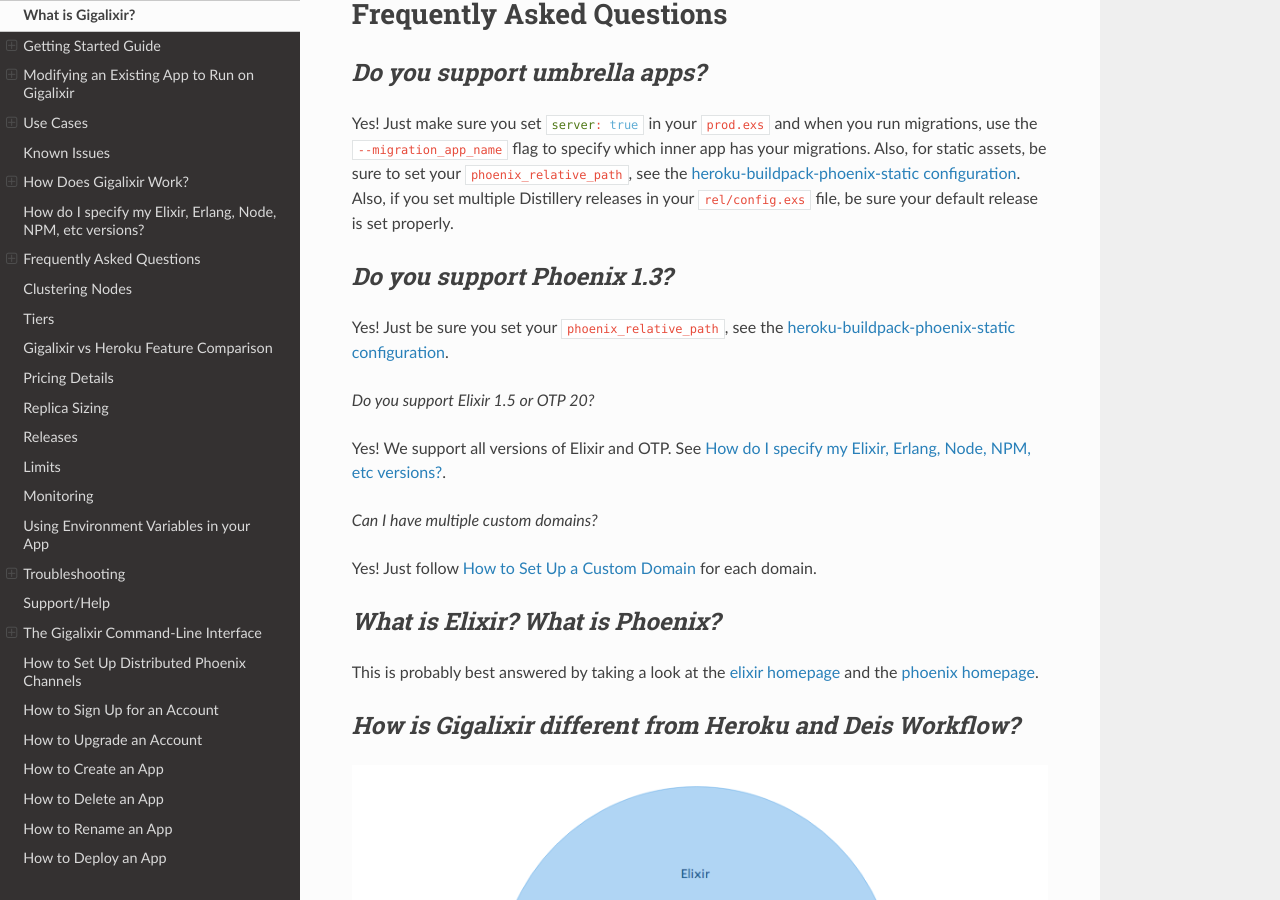
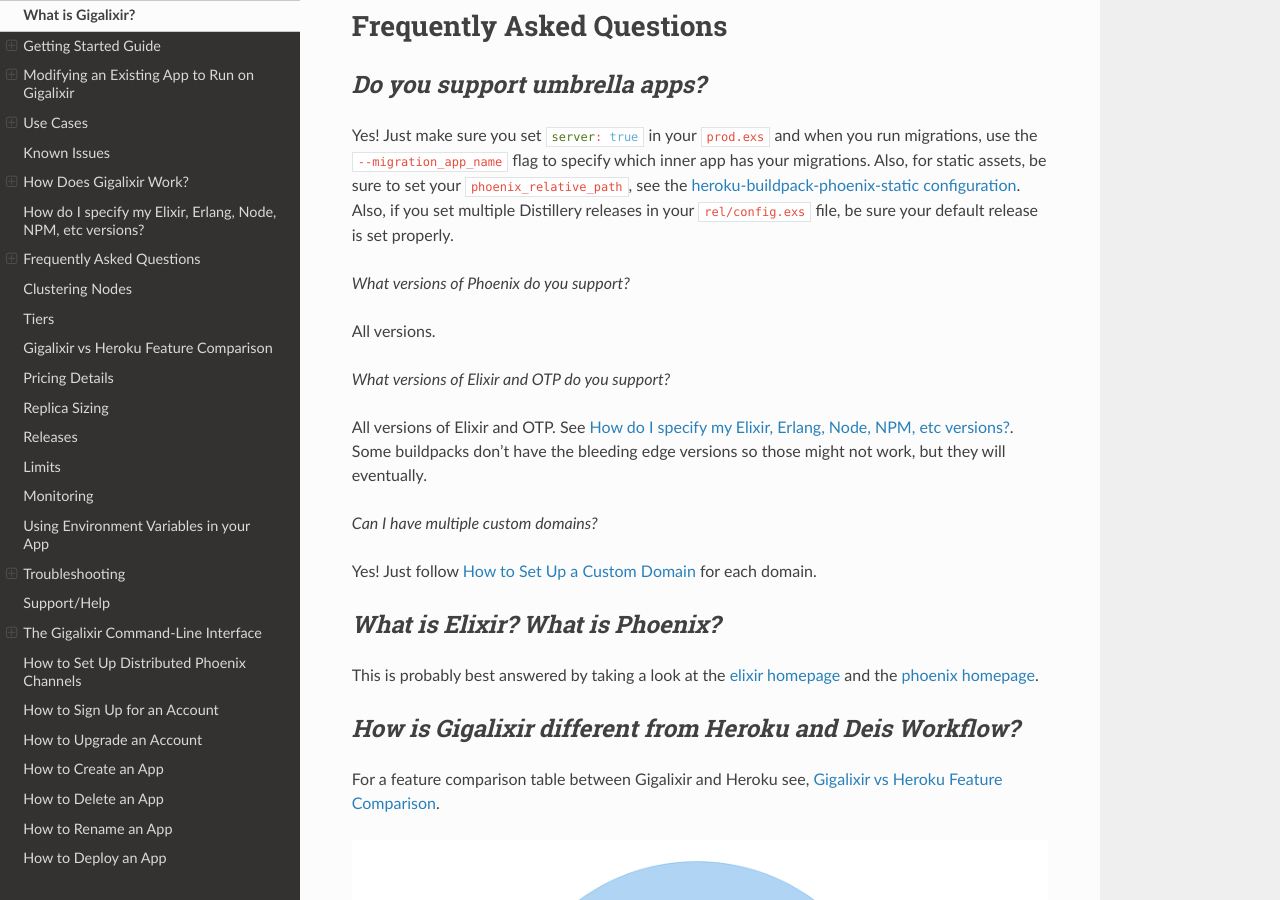
Before and after one commit to gigalixir/gigalixir-cli, a Sphinx documentation site: the page built from docs/source/main.rst, in a window 1280 px wide and 900 px high, scrolled down 12404 px. Built offline with Sphinx 7.4.7 and the Read the Docs theme 2.0.0, drawn with Linux system fonts in a browser that asks for light colours; some of the changed text lies outside the part shown.

Commit message:
docs. upgrading to phx 1.3.

```diff
--- a/docs/source/main.rst
+++ b/docs/source/main.rst
@@ -197,9 +197,6 @@ Then, run
     mix deps.get
     mix release.init
 
-Note, there is a `known issue`_ right now with Distillery 1.3.5 with Elixir 1.3.1, but a fix should be released soon. In the meantime, if you are on Elixir 1.3.1, try using Distillery 1.0.0.
-
-.. _`known issue`: https://github.com/bitwalker/distillery/issues/260
 .. _`Distillery installation instructions`: https://hexdocs.pm/distillery/getting-started.html#installation-setup
 
 .. _`buildpacks`:
@@ -231,9 +228,14 @@ Open your :bash:`prod.exs` file and delete the following line if it is there
 
     import_config "prod.secret.exs"
 
-Then add the following in :bash:`prod.exs`
+Then add something like the following in :bash:`prod.exs`
 
 .. code-block:: elixir
+
+     config :gigalixir_getting_started, GigalixirGettingStartedWeb.Endpoint,
+       load_from_system_env: true,
+       url: [host: "example.com", port: 80],
+       cache_static_manifest: "priv/static/cache_manifest.json"
 
      config :gigalixir_getting_started, GigalixirGettingStartedWeb.Endpoint,
        server: true,
@@ -503,14 +505,13 @@ Yes! Just make sure you set :elixir:`server: true` in your :bash:`prod.exs` and
 
 .. _`heroku-buildpack-phoenix-static configuration`: https://github.com/gjaldon/heroku-buildpack-phoenix-static#configuration
 
-*Do you support Phoenix 1.3?*
------------------------------
-
-Yes! Just be sure you set your :bash:`phoenix_relative_path`, see the `heroku-buildpack-phoenix-static configuration`_.
-
-*Do you support Elixir 1.5 or OTP 20?*
-
-Yes! We support all versions of Elixir and OTP. See :ref:`configure versions`.
+*What versions of Phoenix do you support?*
+
+All versions.
+
+*What versions of Elixir and OTP do you support?*
+
+All versions of Elixir and OTP. See :ref:`configure versions`. Some buildpacks don't have the bleeding edge versions so those might not work, but they will eventually.
 
 *Can I have multiple custom domains?*
 
@@ -524,13 +525,13 @@ This is probably best answered by taking a look at the `elixir homepage`_ and th
 *How is Gigalixir different from Heroku and Deis Workflow?*
 -----------------------------------------------------------
 
+For a feature comparison table between Gigalixir and Heroku see, :ref:`gigalixir heroku feature comparison`.
+
 .. image:: venn.png
 
 Heroku is a really great platform and much of Gigalixir was designed based on their excellent `twelve-factor methodology`_. Heroku and Gigalixir are similar in that they both try to make deployment and operations as simple as possible. Elixir applications, however, aren't very much like most other apps today written in Ruby, Python, Java, etc. Elixir apps are distributed, highly-available, hot-upgradeable, and often use lots of concurrent long-lived connections. Gigalixir made many fundamental design choices that ensure all these things are possible.
 
 For example, Heroku restarts your app every 24 hours regardless of if it is healthy or not. Elixir apps are designed to be long-lived and many use in-memory state so restarting every 24 hours sort of kills that. Heroku also limits the number of concurrent connections you can have. It also has limits to how long these connections can live. Heroku isolates each instance of your app so they cannot communicate with each other, which prevents node clustering. Heroku also restricts SSH access to your containers which makes it impossible to do hot upgrades, remote consoles, remote observers, production tracing, and a bunch of other things. The list goes on, but suffice it to say, running an Elixir app on Heroku forces you to give up a lot of the features that drew you to Elixir in the first place.
-
-For a feature comparison table between Gigalixir and Heroku see, :ref:`gigalixir heroku feature comparison`.
 
 Deis Workflow is also really great platform and is very similar to Heroku, except you run it your own infrastructure. Because Deis is open source and runs on Kubernetes, you *could* make modifications to support node clustering and remote observer, but they won't work out of the box and hot upgrades would require some fundamental changes to the way Deis was designed to work. Even so, you'd still have to spend a lot of time solving problems that Gigalixir has already figured out for you.
 
```
